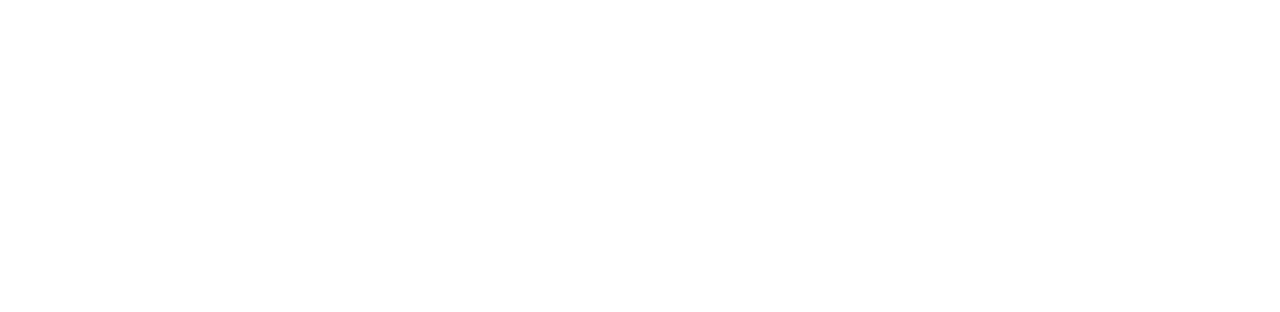
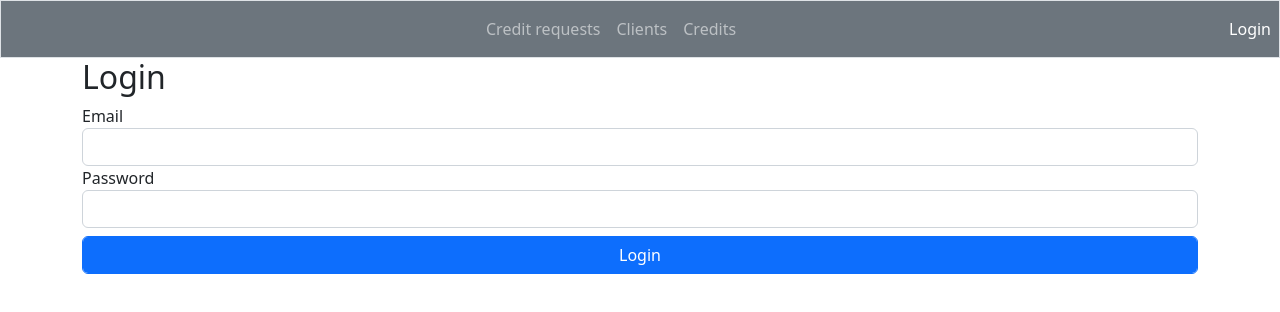
Before and after one commit to Mihajlooo1/treciDomaci, a React (Create React App) app: page /login in a window 1280 px wide. Before the commit this address had no page. Shown: the top 312 px of the page. Built offline with nearby package versions, Linux system fonts and the light colour scheme.

Commit message:
Dodata stranica za login

```diff
--- a/src/App.js
+++ b/src/App.js
@@ -7,6 +7,7 @@
 import axios from "axios";
 import ClientsPage from './pages/ClientsPage';
 import CreditsPage from './pages/CreditsPage';
+import LoginPage from './pages/LoginPage';
 
 axios.defaults.baseURL = 'http://localhost:8000/api'
 function App() {
@@ -20,9 +21,14 @@
         }}
       >
         <Routes>
-          <Route path='/' element={<CreditRequestsPage />} />
+          <Route path='*' element={<CreditRequestsPage />} />
           <Route path='/clients' element={<ClientsPage />} />
           <Route path='/credits' element={<CreditsPage />} />
+          {
+            !user && (
+              <Route path='/login' element={<LoginPage />} />
+            )
+          }
         </Routes>
       </UserContext.Provider>
     </BrowserRouter>
--- a/src/api.js
+++ b/src/api.js
@@ -14,3 +14,14 @@
     const res = await axios.get('/credits');
     return res.data;
 }
+
+export async function logout() {
+    await axios.post('/logout');
+    axios.defaults.headers.common.Authorization = ''
+}
+
+export async function login(email, password) {
+    const res = await axios.post('/login', { email, password });
+    axios.defaults.headers.common.Authorization = `Bearer ${res.data.token}`;
+    return res.data.user;
+}
--- a/src/components/Navbar.jsx
+++ b/src/components/Navbar.jsx
@@ -1,6 +1,6 @@
-import axios from 'axios';
-import React from 'react'
-import { NavLink } from 'react-router-dom'
+import React from 'react';
+import { NavLink } from 'react-router-dom';
+import { logout } from '../api';
 import { useUserContext } from '../context';
 
 export default function Navbar() {
@@ -29,17 +29,17 @@
                 </ul>
                 {
                     user && (
-                        <button
-                            onClick={async () => {
-                                await axios.post('/logout', {}, {
-                                    headers: {
-                                        authorization: `Bearer ${user.token}`
-                                    }
-                                });
-                                setUser(undefined);
-                            }}
-                            className="btn btn-sm btn-outline-secondary mr-4"
-                            type="button">Logout</button>
+                        <ul className='navbar-nav ml-auto' >
+                            <li className="nav-item mx-auto">
+                                <NavLink
+                                    to='/'
+                                    className='nav-link'
+                                    onClick={async () => {
+                                        await logout();
+                                        setUser(undefined);
+                                    }}>Logout</NavLink>
+                            </li>
+                        </ul>
                     )
 
                 }
--- a/src/components/form/Input.jsx
+++ b/src/components/form/Input.jsx
@@ -1,10 +1,10 @@
 import React from 'react'
 
-export default function Input({ label, value, onChange, type }) {
+export default function Input({ label, value, onChange, type, required }) {
     return (
         <div className='form-group'>
             <label >{label}</label>
-            <input type={type} value={value} onChange={e => onChange(e.currentTarget.value)} />
+            <input className='form-control' required={required} type={type} value={value} onChange={e => onChange(e.currentTarget.value)} />
         </div>
     )
 }
--- a/src/components/form/Select.jsx
+++ b/src/components/form/Select.jsx
@@ -4,7 +4,7 @@
     return (
         <div className='form-group'>
             <label >{label}</label>
-            <select value={value} onChange={e => onChange(e.currentTarget.value)}>
+            <select className='form-control' value={value} onChange={e => onChange(e.currentTarget.value)}>
                 {
                     options.map(o => {
                         return (
--- a/src/components/form/Slider.jsx
+++ b/src/components/form/Slider.jsx
@@ -1,6 +1,6 @@
 import React from 'react'
 
-export default function Slider({ min, max, value, onChange, label }) {
+export default function Slider({ min, max, value, onChange, label, required }) {
 
     const onChangeHandler = e => {
         const val = Number(e.currentTarget.value);
@@ -12,8 +12,8 @@
     return (
         <div className='form-group'>
             <label >{label}</label>
-            <input type='range' value={value} min={min} max={max} onChange={onChangeHandler} />
-            <input type='number' value={value} min={min} max={max} onChange={onChangeHandler} />
+            <input className='form-control' required={required} type='range' value={value} min={min} max={max} onChange={onChangeHandler} />
+            <input className='form-control' required={required} type='number' value={value} min={min} max={max} onChange={onChangeHandler} />
         </div>
     )
 }
--- a/src/context.js
+++ b/src/context.js
@@ -1,6 +1,6 @@
 import React, { useContext } from "react";
 
-export const UserContext = React.createContext({ user: undefined });
+export const UserContext = React.createContext({ user: undefined, setUser: () => { } });
 
 
 export const useUserContext = () => {
--- a/src/pages/LoginPage.jsx
+++ b/src/pages/LoginPage.jsx
@@ -1,7 +1,31 @@
-import React from 'react'
+import React, { useState } from 'react'
+import { useNavigate } from 'react-router';
+import { login } from '../api';
+import Input from '../components/form/Input';
+import Navbar from '../components/Navbar'
+import { useUserContext } from '../context';
 
 export default function LoginPage() {
+    const [email, setEmail] = useState('');
+    const [password, setpassword] = useState('')
+    const { setUser } = useUserContext();
+    const navigate = useNavigate();
     return (
-        <div>LoginPage</div>
+        <div>
+            <Navbar />
+            <div className='container'>
+                <h2>Login</h2>
+                <form onSubmit={async e => {
+                    e.preventDefault();
+                    const u = await login(email, password);
+                    setUser(u);
+                    navigate('/')
+                }} >
+                    <Input label='Email' required value={email} onChange={setEmail} type='email' />
+                    <Input label='Password' required value={password} onChange={setpassword} type='password' />
+                    <button className='btn btn-primary form-control mt-2'>Login</button>
+                </form>
+            </div>
+        </div>
     )
 }
```
